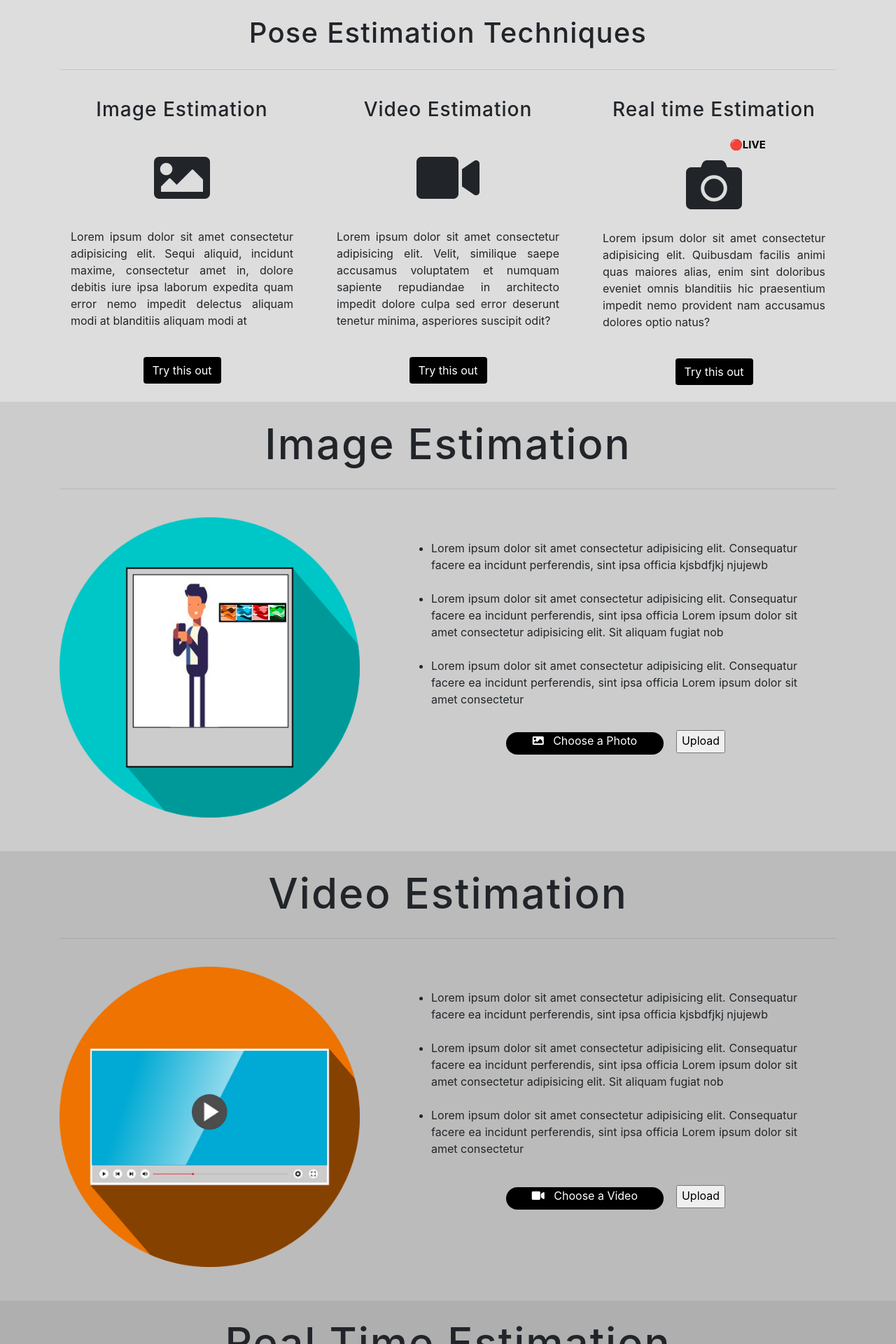
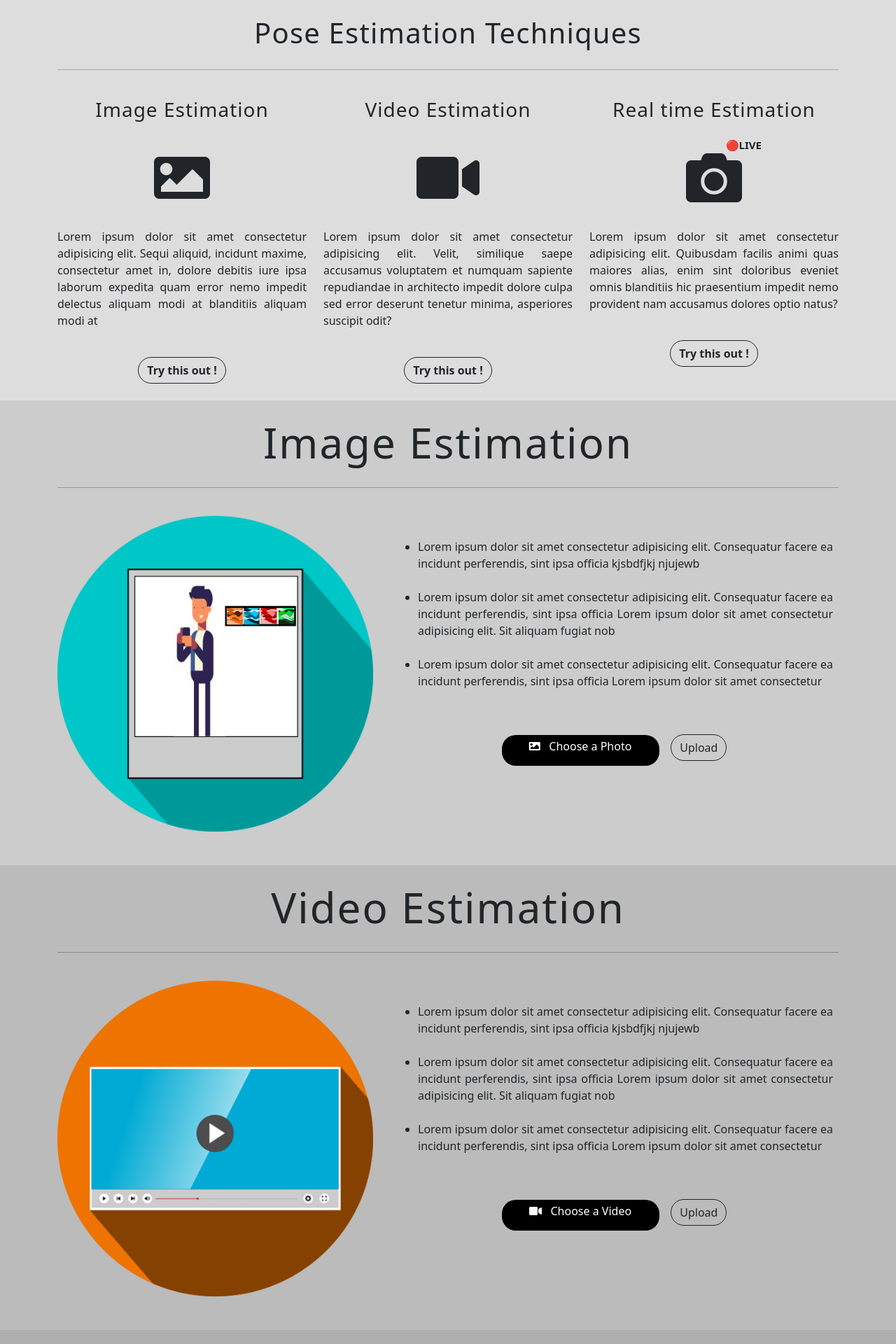
Before and after one commit to JayanthApagundi/Human-Pose-Estimation, a Flask app: page / in a window 1280 px wide. Shown: the part 801-2721 px from the top of the page at 70% size. Run offline with Flask 2, Linux system fonts and the light colour scheme; some libraries are stand-ins or nearby versions.

Commit message:
Refactoring done

```diff
--- a/app.py
+++ b/app.py
@@ -1,10 +1,8 @@
-from flask import Flask,abort,render_template,request,redirect,url_for,flash, Response
+from flask import Flask, render_template, request, redirect, url_for, Response, flash
 import os
-import urllib.request
 from werkzeug.utils import secure_filename
 import cv2
 import mediapipe as mp
-import time
 
 app = Flask(__name__)
 
@@ -22,7 +20,6 @@
 mpPose = mp.solutions.pose
 pose = mpPose.Pose()
 
-
 def allowed_file(filename):
     return '.' in filename and filename.rsplit('.', 1)[1].lower() in ALLOWED_EXTENSIONS
 
@@ -33,16 +30,15 @@
 @app.route("/upload", methods=['GET', 'POST'])
 def upload():
     if 'file' not in request.files:
-        # flash('No file part')
+        flash('No file part', 'danger')
         return redirect('/')
     file = request.files['file']
     if file.filename == '':
-        # flash('No image selected for uploading')
+        flash('No image selected for uploading', 'danger')
         return redirect('/')
     if file and allowed_file(file.filename):
         filename = secure_filename(file.filename)
         file.save(os.path.join(app.config['UPLOAD_FOLDER'], filename))
-        # flash('Image successfully uploaded and displayed below')
         process_file(os.path.join(UPLOAD_FOLDER, filename), filename)
         data = {
             "processed_img": 'static/download/' + filename,
@@ -50,7 +46,7 @@
         }
         return render_template('image.html', data=data)
     else:
-        # flash('Allowed image types are - png, jpg, jpeg')
+        flash('Allowed image types are - png, jpg, jpeg', 'danger')
         return redirect('/')
 
 def process_file(path, filename):
@@ -63,7 +59,6 @@
             model_complexity=1,
             min_detection_confidence=0.5) as pose:
         image = cv2.imread(path)
-        # image_height, image_width, _ = image.shape
         results = pose.process(cv2.cvtColor(image, cv2.COLOR_BGR2RGB))
         # print(results.pose_landmarks)
         if results.pose_landmarks:
@@ -78,103 +73,36 @@
 @app.route('/vidupload', methods=['GET', 'POST'])
 def vidupload():
     if 'file' not in request.files:
-        #flash('No file part')
+        flash('No file part', 'danger')
         return redirect('/')
     file = request.files['file']
     if file.filename == '':
-        #flash('No image selected for uploading')
+        flash('No video selected for uploading', 'danger')
         return redirect('/')
     if file and allowed_file(file.filename):
         filename = secure_filename(file.filename)
         file.save(os.path.join(app.config['UPLOAD_FOLDER'], filename))
-        # print('upload_image filename: ' + filename)
-        #flash('Image successfully uploaded and displayed below')
-        ################
-        # process_vidfile(os.path.join(UPLOAD_FOLDER, filename), filename)
-        # time.sleep(18)
-        # data = {
-        #     "processed_vid": 'static/download/' + filename,
-        #     "uploaded_vid": 'static/upload/' + filename
-        # }
-
-        ################
-        # return render_template('video.html', data=data)
         return Response(displayvid(os.path.join(UPLOAD_FOLDER, filename)), mimetype='multipart/x-mixed-replace; boundary=frame')
     else:
-        #flash('Allowed image types are - png, jpg, jpeg, gif')
+        flash('Allowed video type - mp4', 'danger')
         return redirect('/')
-
-# def process_vidfile(path, filename):
-#     displayvid(path, filename)
 
 @app.route('/displayvid/<filename>', methods=['GET', 'POST'])
 def displayvid(path):
-    ####### MODEL############
-    cap = cv2.VideoCapture(path)  # for webcam use '0'
-    # pTime = 0
-
-    # dir = r'static/download'
-    # os.chdir(dir)
-    #
-    # frame_width = int(cap.get(3))
-    # frame_height = int(cap.get(4))
-    #
-    # size = (frame_width, frame_height)
-    # result = cv2.VideoWriter(filename,
-    #                          cv2.VideoWriter_fourcc(*'mp4v'),
-    #                          20, size) # *'MP4V'
-    # vid_array=[]
+    cap = cv2.VideoCapture(path)
     while True:
-        success, img = cap.read()  # img is in BGR but mediapipe uses RGB
+        success, img = cap.read()
         if success == False:
             break
-        imgRGB = cv2.cvtColor(img, cv2.COLOR_BGR2RGB)  # converts BGR to RGB
-        results = pose.process(imgRGB)  # sending the image to our model
+        imgRGB = cv2.cvtColor(img, cv2.COLOR_BGR2RGB)
+        results = pose.process(imgRGB)
 
         if results.pose_landmarks:
-            mpDraw.draw_landmarks(img, results.pose_landmarks,mpPose.POSE_CONNECTIONS)  # to draw keypoints(pose_landmarks) and connections(pose_CONNECTION)
+            mpDraw.draw_landmarks(img, results.pose_landmarks,mpPose.POSE_CONNECTIONS)
             for id, lm in enumerate(results.pose_landmarks.landmark):
                 h, w, c = img.shape
                 # print(id, lm)
-                cx, cy = int(lm.x * w), int(lm.y * h)  # to get pixel value of x,y landmarks
-                cv2.circle(img, (cx, cy), 5, (255, 0, 0), cv2.FILLED)
-
-        ret, buffer = cv2.imencode('.jpg', img)
-        frame = buffer.tobytes()
-        yield (b'--frame\r\n'
-               b'Content-Type: image/jpeg\r\n\r\n' + frame + b'\r\n')
-        # cTime = time.time()
-        # fps = 1 / (cTime - pTime)
-        # pTime = cTime
-        #
-        # cv2.putText(img, str(int(fps)), (70, 50), cv2.FONT_HERSHEY_PLAIN, 3,
-        #             (255, 0, 0), 3)
-        # vid_array.append(img)
-        # if success == True:
-        #     result.write(img)
-        # cv2.imshow("Image", img)
-        # cv2.waitKey(1)
-
-    # return redirect(url_for('static', filename='upload/' + filename), code=301)
-    # out = cv2.VideoWriter(filename,cv2.VideoWriter_fourcc(*'mp4v'), 20, size)
-    # for i in range(len(vid_array)):
-    #     out.write(vid_array[i])
-
-def live():
-    cap = cv2.VideoCapture(0)
-    while True:
-        success, img = cap.read()  # img is in BGR but mediapipe uses RGB
-        if success == False:
-            break
-        imgRGB = cv2.cvtColor(img, cv2.COLOR_BGR2RGB)  # converts BGR to RGB
-        results = pose.process(imgRGB)  # sending the image to our model
-
-        if results.pose_landmarks:
-            mpDraw.draw_landmarks(img, results.pose_landmarks,mpPose.POSE_CONNECTIONS)  # to draw keypoints(pose_landmarks) and connections(pose_CONNECTION)
-            for id, lm in enumerate(results.pose_landmarks.landmark):
-                h, w, c = img.shape
-                # print(id, lm)
-                cx, cy = int(lm.x * w), int(lm.y * h)  # to get pixel value of x,y landmarks
+                cx, cy = int(lm.x * w), int(lm.y * h)
                 cv2.circle(img, (cx, cy), 5, (255, 0, 0), cv2.FILLED)
 
         ret, buffer = cv2.imencode('.jpg', img)
@@ -182,14 +110,30 @@
         yield (b'--frame\r\n'
                b'Content-Type: image/jpeg\r\n\r\n' + frame + b'\r\n')
 
-        # cv2.imshow("Image", img)
-        # if cv2.waitKey(1) & 0xFF == ord('q'):
-        #     break
-    # return render_template('live.html')
+def live():
+    cap = cv2.VideoCapture(0)
+    while True:
+        success, img = cap.read()
+        if success == False:
+            break
+        imgRGB = cv2.cvtColor(img, cv2.COLOR_BGR2RGB)
+        results = pose.process(imgRGB)
+
+        if results.pose_landmarks:
+            mpDraw.draw_landmarks(img, results.pose_landmarks,mpPose.POSE_CONNECTIONS)
+            for id, lm in enumerate(results.pose_landmarks.landmark):
+                h, w, c = img.shape
+                # print(id, lm)
+                cx, cy = int(lm.x * w), int(lm.y * h)
+                cv2.circle(img, (cx, cy), 5, (255, 0, 0), cv2.FILLED)
+
+        ret, buffer = cv2.imencode('.jpg', img)
+        frame = buffer.tobytes()
+        yield (b'--frame\r\n'
+               b'Content-Type: image/jpeg\r\n\r\n' + frame + b'\r\n')
 
 @app.route('/video_feed', methods=['GET', 'POST'])
 def video_feed():
-    #Video streaming route. Put this in the src attribute of an img tag
     return Response(live(), mimetype='multipart/x-mixed-replace; boundary=frame')
 
 if __name__ == "__main__":
--- a/static/css/main.css
+++ b/static/css/main.css
@@ -16,12 +16,11 @@
   height: 100%;
   overflow: hidden;
   position: relative;
-  background-image: url('../images/dude\ pointing\ left\ 1.3.png');
+  background-image: url('../images/background-1.png');
   background-position: center center;
   background-size: cover;
   /*background-attachment: fixed; */
   background-repeat: no-repeat;
-  background-size: cover;
   animation: slide 5s infinite;
 }
 
@@ -38,10 +37,10 @@
 
 @keyframes slide {
   0% {
-    background-image: url('../images/dude\ pointing\ left\ 1.3.png');
+    background-image: url('../images/background-1.png');
   }
   50% {
-    background-image: url('../images/dude\ pointing\ left\ 1.2.png');
+    background-image: url('../images/background-2.png');
   }
 }
 
@@ -52,9 +51,8 @@
 }
 
 .content button {
-  color: white;
-  background-color: black;
-  align-items: center;
+  font-size:20px;
+  border-radius: 20px 20px 20px 20px;
 }
 
 .detail {
@@ -66,11 +64,6 @@
   text-align: justify;
 }
 
-.detail button {
-  color: white;
-  background-color: black;
-  align-items: center;
-}
 
 .detail h1 {
   letter-spacing: 1.2px;
@@ -81,8 +74,9 @@
 }
 
 .detail h6 {
-  color: black;
   font-size: 15px;
+  position: absolute;
+  right:15%;
 }
 
 .img-desc h1 {
@@ -126,13 +120,7 @@
 
 .real-desc b {
   font-size: 8px;
-  position: absolute;
-}
-
-.real-desc button {
-  color: white;
-  background-color: black;
-  align-items: center;
+  position: absolute
 }
 
 input[type='file'] {
@@ -141,8 +129,14 @@
 
 label {
   color: white;
-  height: 32px;
+  height: 44px;
   width: 225px;
   background-color: black;
   border-radius: 20px 20px 20px 20px;
+  position:relative;
 }
+
+.container-fluid {
+  padding-left: 0px;
+  padding-right: 0px;
+}
--- a/templates/base.html
+++ b/templates/base.html
@@ -5,15 +5,10 @@
   <meta http-equiv="X-UA-Compatible" content="IE=edge">
   <meta name="viewport" content="width=device-width, initial-scale=1.0">
   <meta http-equiv="X-UA-Compatible" content="IE=edge,chrome=1">
-<meta name="HandheldFriendly" content="true">
+  <meta name="HandheldFriendly" content="true">
   <link rel="stylesheet" href="{{ url_for('static',filename='css/main.css') }}" >
   <!-- CDN's -->
-  <link
-      rel="stylesheet"
-      href="https://maxcdn.bootstrapcdn.com/bootstrap/4.0.0/css/bootstrap.min.css"
-      integrity="sha384-Gn5384xqQ1aoWXA+058RXPxPg6fy4IWvTNh0E263XmFcJlSAwiGgFAW/dAiS6JXm"
-      crossorigin="anonymous"
-    />
+  <link href="https://cdn.jsdelivr.net/npm/bootstrap@5.0.1/dist/css/bootstrap.min.css" rel="stylesheet" integrity="sha384-+0n0xVW2eSR5OomGNYDnhzAbDsOXxcvSN1TPprVMTNDbiYZCxYbOOl7+AMvyTG2x" crossorigin="anonymous">
     <link
       rel="stylesheet"
       href="https://use.fontawesome.com/releases/v5.14.0/css/all.css"
@@ -26,21 +21,9 @@
 <body>
   {% block body %}
   <!-- CDN's -->
-  <script
-      src="https://code.jquery.com/jquery-3.2.1.slim.min.js"
-      integrity="sha384-KJ3o2DKtIkvYIK3UENzmM7KCkRr/rE9/Qpg6aAZGJwFDMVNA/GpGFF93hXpG5KkN"
-      crossorigin="anonymous"
-    ></script>
-    <script
-      src="https://cdnjs.cloudflare.com/ajax/libs/popper.js/1.12.9/umd/popper.min.js"
-      integrity="sha384-ApNbgh9B+Y1QKtv3Rn7W3mgPxhU9K/ScQsAP7hUibX39j7fakFPskvXusvfa0b4Q"
-      crossorigin="anonymous"
-    ></script>
-    <script
-      src="https://maxcdn.bootstrapcdn.com/bootstrap/4.0.0/js/bootstrap.min.js"
-      integrity="sha384-JZR6Spejh4U02d8jOt6vLEHfe/JQGiRRSQQxSfFWpi1MquVdAyjUar5+76PVCmYl"
-      crossorigin="anonymous"
-    ></script>
+    <script src="https://cdn.jsdelivr.net/npm/bootstrap@5.0.1/dist/js/bootstrap.bundle.min.js" integrity="sha384-gtEjrD/SeCtmISkJkNUaaKMoLD0//ElJ19smozuHV6z3Iehds+3Ulb9Bn9Plx0x4" crossorigin="anonymous"></script>
+  <script src="https://cdn.jsdelivr.net/npm/@popperjs/core@2.9.2/dist/umd/popper.min.js" integrity="sha384-IQsoLXl5PILFhosVNubq5LC7Qb9DXgDA9i+tQ8Zj3iwWAwPtgFTxbJ8NT4GN1R8p" crossorigin="anonymous"></script>
+  <script src="https://cdn.jsdelivr.net/npm/bootstrap@5.0.1/dist/js/bootstrap.min.js" integrity="sha384-Atwg2Pkwv9vp0ygtn1JAojH0nYbwNJLPhwyoVbhoPwBhjQPR5VtM2+xf0Uwh9KtT" crossorigin="anonymous"></script>
   {% endblock %}
 </body>
 </html>
--- a/templates/index.html
+++ b/templates/index.html
@@ -1,46 +1,48 @@
 {% extends 'base.html' %}
 
 {% block head %}
-<meta charset="UTF-8">
+  <meta charset="UTF-8">
   <meta http-equiv="X-UA-Compatible" content="IE=edge">
   <meta name="viewport" content="width=device-width, initial-scale=1.0">
   <meta http-equiv="X-UA-Compatible" content="IE=edge,chrome=1">
   <meta name="HandheldFriendly" content="true">
 <!-- CDN's -->
-<link
-rel="stylesheet"
-href="https://maxcdn.bootstrapcdn.com/bootstrap/4.0.0/css/bootstrap.min.css"
-integrity="sha384-Gn5384xqQ1aoWXA+058RXPxPg6fy4IWvTNh0E263XmFcJlSAwiGgFAW/dAiS6JXm"
-crossorigin="anonymous"
-/>
-<link
-rel="stylesheet"
-href="https://use.fontawesome.com/releases/v5.14.0/css/all.css"
-integrity="sha384-HzLeBuhoNPvSl5KYnjx0BT+WB0QEEqLprO+NBkkk5gbc67FTaL7XIGa2w1L0Xbgc"
-crossorigin="anonymous"
-/>
+   <link href="https://cdn.jsdelivr.net/npm/bootstrap@5.0.1/dist/css/bootstrap.min.css" rel="stylesheet" integrity="sha384-+0n0xVW2eSR5OomGNYDnhzAbDsOXxcvSN1TPprVMTNDbiYZCxYbOOl7+AMvyTG2x" crossorigin="anonymous">
+   <link rel="stylesheet" href="https://use.fontawesome.com/releases/v5.14.0/css/all.css" integrity="sha384-HzLeBuhoNPvSl5KYnjx0BT+WB0QEEqLprO+NBkkk5gbc67FTaL7XIGa2w1L0Xbgc" crossorigin="anonymous"/>
 {% endblock %}
 
 {% block body %}
-
   <section class=" container-fluid bg-section">
+    <div class="container-fluid">
+           {% with messages = get_flashed_messages(with_categories=true) %}
+                {% if messages %}
+                   {% for category, message in messages %}
+                       <div class="alert alert-{{ category }} alert-dismissible fade show" role="alert">
+                         <span><b>{{ message }}</b></span>
+                         <button type="button" class="btn-close" data-bs-dismiss="alert" aria-label="Close"></button>
+                       </div>
+                   {% endfor %}
+                {% endif %}
+            {% endwith %}
+    </div>
     <div class="content">
       <div class="row">
-      <div class="col-md-7">
+      <div class="col-md-7 text-left">
       <h1>Human Pose Estimation </h1>
       </div>
     </div>
      <div class="row">
-     <div class="col-md-6">
+     <div class="col-md-6 ">
       <p class="pt-5 pr-4 pl-4 m-2">Human Pose Estimation is defined as the problem of localization of human joints (also known as keypoints - elbows, wrists, etc) in images or videos. It is also defined as the search for a specific pose in space of all articulated poses. 2D Pose estimates a 2D pose (x,y) coordinates for each joint from a RGB image. 3D Pose estimates a 3D pose (x,y,z) coordinates a RGB image.
       Human Pose Estimation has some pretty cool applications like surveillance and security, Augmented/Virtual Reality, Animations, Gaming, Activity recognition, Teaching robots to perform particular action/tasks. </p>
     </div>
   </div>
   <div class="row">
   <div class="col-md-6 text-center pt-5">
-    <a href="#details"><button type="button" class="btn bt-lg"> Get Started </button></a>
+    <a href="#details"><button class="btn btn-outline-dark" type="button"> <b>Get Started</b> </button></a>
    </div>
   </div>
+    </div>
   </section>
 
   <section class="container-fluid detail" id="details">
@@ -57,7 +59,7 @@
         <i class="fas fa-image fa-5x p-2 pt-3"></i>
         <p class="pt-4 pb-4 pr-3 pl-3 ">Lorem ipsum dolor sit amet consectetur adipisicing elit. Sequi aliquid, incidunt maxime, consectetur amet in, dolore debitis iure ipsa laborum expedita quam error nemo impedit delectus aliquam modi at blanditiis aliquam modi at</p>
         <div class="pb-4">
-        <a href="#img-esti"><button type="button" class="btn bt-lg"> Try this out </button></a>
+        <a href="#img-esti"><button type="button"  class="btn btn-outline-dark" style="border-radius: 20px 20px 20px 20px;"><b>Try this out !</b></button></a>
       </div>
       </div>
       <div class="col-md-4 text-center">
@@ -65,16 +67,16 @@
         <i class="fas fa-video fa-5x p-2 pt-3"></i>
         <p class="pt-4 pb-4 pr-3 pl-3">Lorem ipsum dolor sit amet consectetur adipisicing elit. Velit, similique saepe accusamus voluptatem et numquam sapiente repudiandae in architecto impedit dolore culpa sed error deserunt tenetur minima, asperiores suscipit odit?</p>
         <div class="pb-4">
-          <a href="#vid-esti"><button type="button" class="btn bt-lg"> Try this out </button></a>
+          <a href="#vid-esti"><button type="button"  class="btn btn-outline-dark" style="border-radius: 20px 20px 20px 20px;"><b>Try this out !</b></button></a>
         </div>
       </div>
       <div class="col-md-4 text-center">
         <h3 class="pt-4 pb-3"> Real time Estimation </h3>
-        <h6 class="pl-5 ml-5">&#128308<b>LIVE</b></h6>
-        <i class="fas fa-camera fa-5x"></i>
+        <h6 class="">&#128308<b>LIVE</b></h6>
+        <i class="fas fa-camera fa-5x p-2 pt-3"></i>
         <p class="pt-4 pb-4 pr-3 pl-3">Lorem ipsum dolor sit amet consectetur adipisicing elit. Quibusdam facilis animi quas maiores alias, enim sint doloribus eveniet omnis blanditiis hic praesentium impedit nemo provident nam accusamus dolores optio natus?</p>
         <div class="pb-4">
-          <a href="#real-esti"><button type="button" class="btn bt-lg"> Try this out </button></a>
+          <a href="#real-esti"><button type="button"  class="btn btn-outline-dark" style="border-radius: 20px 20px 20px 20px;"><b>Try this out !</b></button></a>
         </div>
       </div>
     </div>
@@ -99,26 +101,16 @@
             <li>Lorem ipsum dolor sit amet consectetur adipisicing elit. Consequatur facere ea incidunt perferendis, sint ipsa officia Lorem ipsum dolor sit amet consectetur adipisicing elit. Sit aliquam fugiat nob</li> <br>
             <li>Lorem ipsum dolor sit amet consectetur adipisicing elit. Consequatur facere ea incidunt perferendis, sint ipsa officia Lorem ipsum dolor sit amet consectetur</li>
           </ul>
-          <div class="pt-3 pl-1">
-           <!-- <p>
-            {% with messages = get_flashed_messages() %}
-                {% if messages %}
-                   <ul>
-                   {% for message in messages %}
-                       <li>{{ message }}</li>
-                   {% endfor %}
-                   </ul>
-                {% endif %}
-            {% endwith %}
-            </p>-->
+          <div class="pt-5 pl-1">
             <form action ="/upload" method="post" autocomplete="off" enctype=multipart/form-data>
             <input type="file" name="file" id="file" accept="image/*" >
             <label for="file">
-              <i class="fas fa-image"></i> &nbsp;
+              <i class="fas fa-image pt-2"></i> &nbsp;
               Choose a Photo
             </label>
-               &nbsp; &nbsp;<input class="pb-1" type = "submit" value = "Upload">
+               &nbsp; &nbsp;<input class="btn btn-outline-dark" style="border-radius: 20px 20px 20px 20px;" type="submit" value="Upload">
             </form>
+          </div>
         </div>
         </div>
       </div>
@@ -143,25 +135,14 @@
             <li>Lorem ipsum dolor sit amet consectetur adipisicing elit. Consequatur facere ea incidunt perferendis, sint ipsa officia Lorem ipsum dolor sit amet consectetur adipisicing elit. Sit aliquam fugiat nob</li> <br>
             <li>Lorem ipsum dolor sit amet consectetur adipisicing elit. Consequatur facere ea incidunt perferendis, sint ipsa officia Lorem ipsum dolor sit amet consectetur</li>
           </ul>
-          <div class="pt-4 pl-1">
-            <!--<p>
-        {% with messages = get_flashed_messages() %}
-          {% if messages %}
-            <ul>
-            {% for message in messages %}
-              <li>{{ message }}</li>
-            {% endfor %}
-            </ul>
-          {% endif %}
-        {% endwith %}
-    </p>-->
+          <div class="pt-5 pl-1">
           <form action ="/vidupload" method="post" enctype=multipart/form-data>
             <input type="file" name="file" id="file1" autocomplete="off" accept="video/mp4,video/*">
             <label for="file1">
-              <i class="fas fa-video"></i> &nbsp;
+              <i class="fas fa-video pt-2"></i> &nbsp;
               Choose a Video
             </label>
-               &nbsp; &nbsp;<input class="pb-1" type = "submit" value = "Upload">
+               &nbsp; &nbsp;<input class="btn btn-outline-dark" style="border-radius: 20px 20px 20px 20px;" type = "submit" value = "Upload">
             </form>
         </div>
         </div>
@@ -187,11 +168,10 @@
             <li>Lorem ipsum dolor sit amet consectetur adipisicing elit. Consequatur facere ea incidunt perferendis, sint ipsa officia Lorem ipsum dolor sit amet consectetur adipisicing elit. Sit aliquam fugiat nob</li> <br>
             <li>Lorem ipsum dolor sit amet consectetur adipisicing elit. Consequatur facere ea incidunt perferendis, sint ipsa officia Lorem ipsum dolor sit amet consectetur</li>
           </ul>
-          <div class="pt-4 pl-1">
-          <!--<input type="file" id="file" accept="image/*"> -->
+          <div class="pt-5 pl-1">
             <form action="/video_feed" method="post">
-           <button type="submit" name="Go Live" class="btn bt-lg" onclick="video_feed()"> <i class="fas fa-camera"></i><b>&#128308</b>&nbsp;
-            &nbsp;&nbsp;Go LIVE </button>
+           <button type="submit" name="Go Live" class="btn btn-outline-dark" style="border-radius: 20px 20px 20px 20px;" onclick="video_feed()"> <i class="fas fa-camera"></i><b>&#128308</b>&nbsp;
+             &nbsp;&nbsp;Go Live </button>
             </form>
         </div>
         </div>
@@ -201,23 +181,8 @@
 
 
 
-
-
-
  <!-- CDN's-->
-  <script
-      src="https://code.jquery.com/jquery-3.2.1.slim.min.js"
-      integrity="sha384-KJ3o2DKtIkvYIK3UENzmM7KCkRr/rE9/Qpg6aAZGJwFDMVNA/GpGFF93hXpG5KkN"
-      crossorigin="anonymous"
-    ></script>
-    <script
-      src="https://cdnjs.cloudflare.com/ajax/libs/popper.js/1.12.9/umd/popper.min.js"
-      integrity="sha384-ApNbgh9B+Y1QKtv3Rn7W3mgPxhU9K/ScQsAP7hUibX39j7fakFPskvXusvfa0b4Q"
-      crossorigin="anonymous"
-    ></script>
-    <script
-      src="https://maxcdn.bootstrapcdn.com/bootstrap/4.0.0/js/bootstrap.min.js"
-      integrity="sha384-JZR6Spejh4U02d8jOt6vLEHfe/JQGiRRSQQxSfFWpi1MquVdAyjUar5+76PVCmYl"
-      crossorigin="anonymous"
-    ></script>
+  <script src="https://cdn.jsdelivr.net/npm/bootstrap@5.0.1/dist/js/bootstrap.bundle.min.js" integrity="sha384-gtEjrD/SeCtmISkJkNUaaKMoLD0//ElJ19smozuHV6z3Iehds+3Ulb9Bn9Plx0x4" crossorigin="anonymous"></script>
+  <script src="https://cdn.jsdelivr.net/npm/@popperjs/core@2.9.2/dist/umd/popper.min.js" integrity="sha384-IQsoLXl5PILFhosVNubq5LC7Qb9DXgDA9i+tQ8Zj3iwWAwPtgFTxbJ8NT4GN1R8p" crossorigin="anonymous"></script>
+  <script src="https://cdn.jsdelivr.net/npm/bootstrap@5.0.1/dist/js/bootstrap.min.js" integrity="sha384-Atwg2Pkwv9vp0ygtn1JAojH0nYbwNJLPhwyoVbhoPwBhjQPR5VtM2+xf0Uwh9KtT" crossorigin="anonymous"></script>
 {% endblock %}
```
Also changed, not shown: templates/image.html (+15 -3 lines), templates/live.html (+16 -1 lines), templates/video.html (+12 -14 lines), static/images/dude pointing left 1.3.png (deleted), 3 other files.
